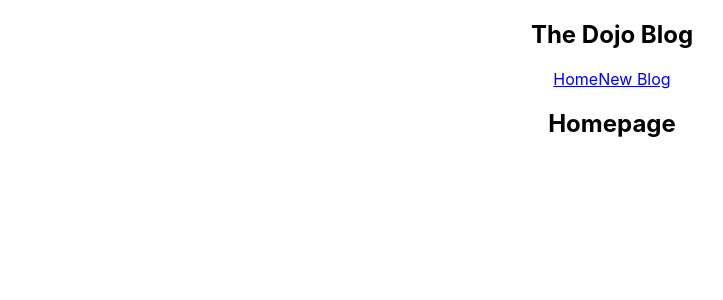
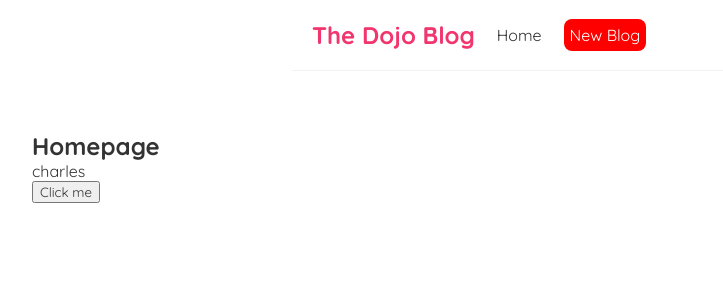
Before and after one commit to ccMatovu/miscellaneous_projects, a React (Create React App) app in the folder dojo_blog-react/: page / in a window 1280 px wide. Shown: the top 300 px of the page, without its empty margins (28-751 px from the left). Built offline with nearby package versions, Linux system fonts and the light colour scheme; the HTML template or start-up script is replaced by a standard one.

Commit message:
first part

```diff
--- a/dojo_blog-react/src/App.css
+++ /dev/null
@@ -1,38 +0,0 @@
-.App {
-  text-align: center;
-}
-
-.App-logo {
-  height: 40vmin;
-  pointer-events: none;
-}
-
-@media (prefers-reduced-motion: no-preference) {
-  .App-logo {
-    animation: App-logo-spin infinite 20s linear;
-  }
-}
-
-.App-header {
-  background-color: #282c34;
-  min-height: 100vh;
-  display: flex;
-  flex-direction: column;
-  align-items: center;
-  justify-content: center;
-  font-size: calc(10px + 2vmin);
-  color: white;
-}
-
-.App-link {
-  color: #61dafb;
-}
-
-@keyframes App-logo-spin {
-  from {
-    transform: rotate(0deg);
-  }
-  to {
-    transform: rotate(360deg);
-  }
-}
--- a/dojo_blog-react/src/App.js
+++ b/dojo_blog-react/src/App.js
@@ -1,4 +1,3 @@
-import './App.css';
 import Navbar from './Navbar';
 import Home from './Home';
 
--- a/dojo_blog-react/src/Home.js
+++ b/dojo_blog-react/src/Home.js
@@ -1,7 +1,17 @@
+import { useState } from "react";
+
 const Home = ()=>{
+    let [name,setName] = useState('charles');
+    const handleClick = (e,name) =>{
+        console.log('im clicked by '+name);
+        setName('matox');
+
+    }
     return (
         <div className='home'>
             <h2>Homepage</h2>
+            <p>{name}</p>
+            <button onClick={(e)=>{handleClick(e,'matovu')}}>Click me</button>
         </div>
     );
 }
--- a/dojo_blog-react/src/Navbar.js
+++ b/dojo_blog-react/src/Navbar.js
@@ -1,10 +1,15 @@
+import reactDom from "react-dom";
 
 const Navbar = ()=>{
     return (<nav className='navbar'>
         <h1>The Dojo Blog</h1>
         <div className='links'>
             <a href='/'>Home</a>
-            <a href='/create'>New Blog</a>
+            <a href='/create' style={{
+                color:"white",
+                backgroundColor: 'red',
+                borderRadius: '8px'
+            }}>New Blog</a>
         </div>
     </nav>);
 }
--- a/dojo_blog-react/src/index.css
+++ b/dojo_blog-react/src/index.css
@@ -1,13 +1,49 @@
-body {
+@import url("https://fonts.googleapis.com/css2?family=Quicksand:wght@300;400;500;600;700&display=swap");
+
+* {
   margin: 0;
-  font-family: -apple-system, BlinkMacSystemFont, 'Segoe UI', 'Roboto', 'Oxygen',
-    'Ubuntu', 'Cantarell', 'Fira Sans', 'Droid Sans', 'Helvetica Neue',
-    sans-serif;
-  -webkit-font-smoothing: antialiased;
-  -moz-osx-font-smoothing: grayscale;
+  font-family: "Quicksand";
+  color: #333;
 }
-
-code {
-  font-family: source-code-pro, Menlo, Monaco, Consolas, 'Courier New',
-    monospace;
+.navbar {
+  padding: 20px;
+  display: flex;
+  align-items: center;
+  max-width: 600px;
+  margin: 0 auto;
+  border-bottom: 1px solid #f2f2f2;
 }
+.navbar h1 {
+  color: #f1356d;
+}
+.navbar .link {
+  margin-left: auto;
+}
+.navbar a {
+  margin-left: 16px;
+  text-decoration: none;
+  padding: 6px;
+}
+.navbar a:hover {
+  max-width: 600px;
+  margin: 40px auto;
+  padding: 20px;
+}
+.content{
+  max-width: 600px;
+  margin: 40px;
+  padding: 20px;
+}
+.blog-preview {
+  padding: 10px 16px;
+  margin: 20px 0;
+  border-bottom: 1px solid #fafafa;
+}
+.blog-preview:hover {
+  box-shadow: 1px 3px 5px rgba(0,0,0,0.1);
+}
+.blog-preview h2 {
+  font-size: 20px;
+  color: #f1356d;
+  margin-bottom: 8px;
+}
```
